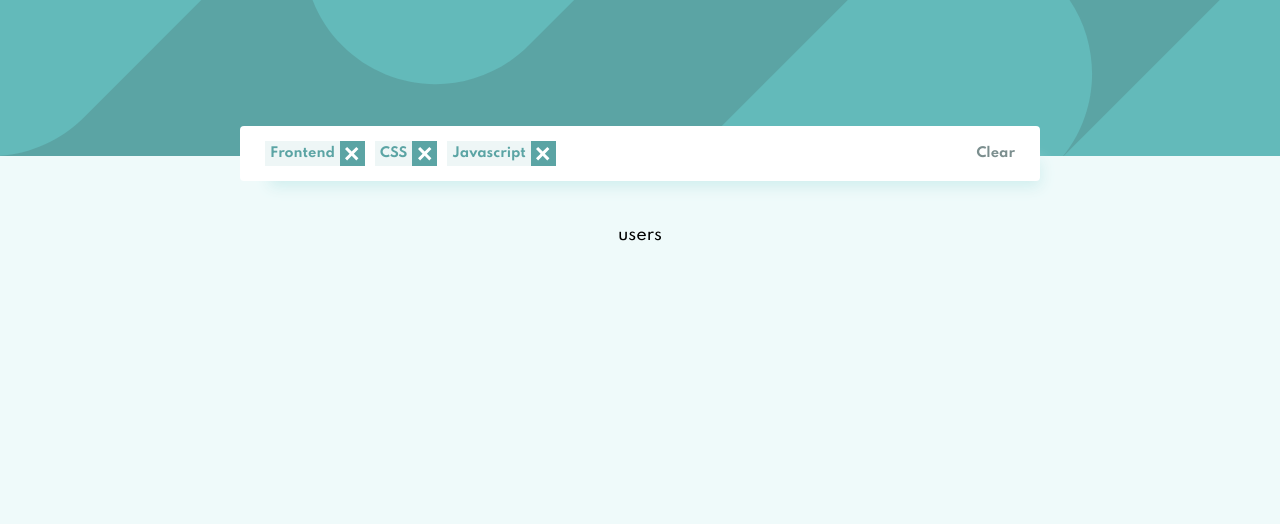
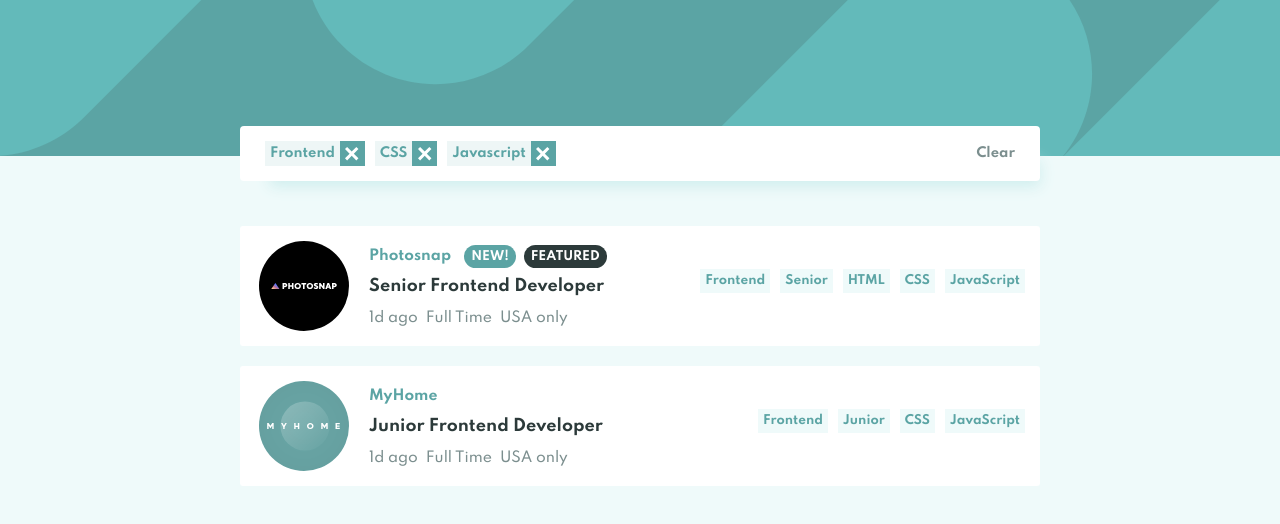
Before and after one commit to CaioOliveira793/frontend-mentor-challenges, a React (Create React App) app in the folder job-listings/: page / in a window 1280 px wide. Shown: the top 524 px of the page. Built offline with nearby package versions, Linux system fonts and the light colour scheme.

Commit message:
style (job-listings): add JobBox

```diff
--- a/job-listings/src/App.tsx
+++ b/job-listings/src/App.tsx
@@ -2,18 +2,48 @@ import React from 'react';
 
 import Header from './components/Header';
 import FilterBox from './components/FilterBox';
+import JobBox from './components/JobBox';
+
+import PhotosnapLogo from './assets/photosnap.svg';
+import MyHomeLogo from './assets/myhome.svg';
 
 import GlobalStyle from './styles/globalStyle';
-import { Container } from './styles';
+import { Container, JobList } from './styles';
 
 const App: React.FC = () => {
+	function handleAddTag(tag: String) {
+		console.log(`tag ${tag} added`);
+	}
+
   return (
 		<>
 			<GlobalStyle />
 			<Container>
 				<Header />
 				<FilterBox />
-				<section>users</section>
+				<JobList>
+					<li>
+						<JobBox
+							title="Senior Frontend Developer"
+							company="Photosnap"
+							logo={PhotosnapLogo}
+							status={['NEW!', 'FEATURED']}
+							infos={['1d ago', 'Full Time', 'USA only']}
+							tags={['Frontend', 'Senior', 'HTML', 'CSS', 'JavaScript']}
+							onAddTag={handleAddTag}
+						/>
+					</li>
+					<li>
+						<JobBox
+							title="Junior Frontend Developer"
+							company="MyHome"
+							logo={MyHomeLogo}
+							infos={['1d ago', 'Full Time', 'USA only']}
+							tags={['Frontend', 'Junior', 'CSS', 'JavaScript']}
+							onAddTag={handleAddTag}
+						/>
+					</li>
+				</JobList>
 			</Container>
 		</>
   );
--- /dev/null
+++ b/job-listings/src/components/JobBox/index.tsx
@@ -0,0 +1,65 @@
+import React from 'react';
+
+import {
+	Container,
+	Logo,
+	JobInfos,
+	Company,
+	Title,
+	Status,
+	Info,
+	TagList,
+	Tag
+} from './styles';
+
+interface IProps {
+	title: String,
+	logo: string,
+	company: String,
+	status?: String[],
+	infos: String[],
+	tags: String[],
+	onAddTag: Function,
+}
+
+const JobBox: React.FC<IProps> = ({
+	logo,
+	title,
+	company,
+	status,
+	tags,
+	infos,
+	onAddTag
+}) => {
+	return (
+		<Container>
+			<Logo src={logo} alt="Logo"/>
+			<JobInfos>
+				<div>
+					<Company>{company}</Company>
+					{status?.map((stat, index) => (
+						<Status key={index}>{stat}</Status>
+					))}
+				</div>
+				<Title>{title}</Title>
+				<div>
+					{infos.map((info, index) => (
+						<Info key={index}>{info}</Info>
+					))}
+				</div>
+			</JobInfos>
+			<TagList>
+				{tags.map((tag, index) => (
+					<Tag
+						key={index}
+						onClick={() => onAddTag(tag)}
+					>
+						{tag}
+					</Tag>
+				))}
+			</TagList>
+		</Container>
+	);
+}
+
+export default JobBox;
--- /dev/null
+++ b/job-listings/src/components/JobBox/styles.ts
@@ -0,0 +1,112 @@
+import styled from 'styled-components';
+
+export const Container = styled.div`
+	display: flex;
+	flex-flow: row nowrap;
+	justify-content: flex-start;
+
+	width: 100%;
+	padding: 15px;
+	margin-bottom: 20px;
+	border-radius: 3px;
+	border-left: #fff solid 4px;
+
+	background: #fff;
+
+	:hover {
+		border-left: #5ba4a4 solid 4px;
+	}
+`;
+
+export const Logo = styled.img`
+	display: flex;
+	align-items: center;
+	justify-content: center;
+
+	width: 90px;
+	height: 90px;
+	margin-right: 20px;
+`;
+
+export const JobInfos = styled.div`
+	display: flex;
+	flex-flow: column nowrap;
+	align-items: flex-start;
+	justify-content: center;
+
+	flex-grow: 1;
+	flex-shrink: 0.5;
+`;
+
+export const Company = styled.strong`
+	margin-right: 13px;
+	font-size: 14px;
+	font-weight: bold;
+
+	color: #5ba4a4;
+`;
+
+export const Title = styled.strong`
+	margin: 12px 0px;
+	font-size: 16px;
+	font-weight: bold;
+	cursor: pointer;
+
+	color: #2c3a3a;
+
+	:hover {
+		color: #5ba4a4;
+	}
+`;
+
+export const Status = styled.span`
+	padding: 5px 7px;
+	border-radius: 12px;
+	margin-right: 8px;
+	font-size: 12px;
+	font-weight: bold;
+
+	color: #fff;
+
+	:nth-child(2) {
+		background: #5ba4a4;
+	}
+
+	:nth-child(3) {
+		background: #2c3a3a;
+	}
+`;
+
+export const Info = styled.span`
+	margin-right: 8px;
+	font-size: 14px;
+
+	color: #7b8e8e;
+`;
+
+export const TagList = styled.div`
+	display: flex;
+	flex-flow: row wrap;
+	align-items: center;
+	justify-content: flex-end;
+
+	flex-grow: 2;
+	flex-shrink: 1.5;
+`;
+
+export const Tag = styled.button`
+	padding: 5px;
+	margin-left: 10px;
+	margin-bottom: 10px;
+	font-size: 12px;
+	font-weight: bold;
+	cursor: pointer;
+
+	color: #5ba4a4;
+	background: #effafa;
+
+	:hover {
+		color: #fff;
+		background: #5ba4a4;
+	}
+`;
--- a/job-listings/src/styles.ts
+++ b/job-listings/src/styles.ts
@@ -5,8 +5,12 @@ export const Container = styled.div`
 	flex-flow: column nowrap;
 	align-items: center;
 	justify-content: center;
+`;
 
-	section {
-		font-weight: 500;
-	}
+export const JobList = styled.ul`
+	display: flex;
+	flex-flow: column nowrap;
+
+	width: 90%;
+	max-width: 800px;
 `;
--- a/job-listings/src/styles/globalStyle.ts
+++ b/job-listings/src/styles/globalStyle.ts
@@ -11,6 +11,7 @@ export default createGlobalStyle`
 		font-size: 1rem;
 		font-family: Spartan, sans-serif;
 		font-weight: 500;
+		list-style: none;
 	}
 
 	body, #root {
```
